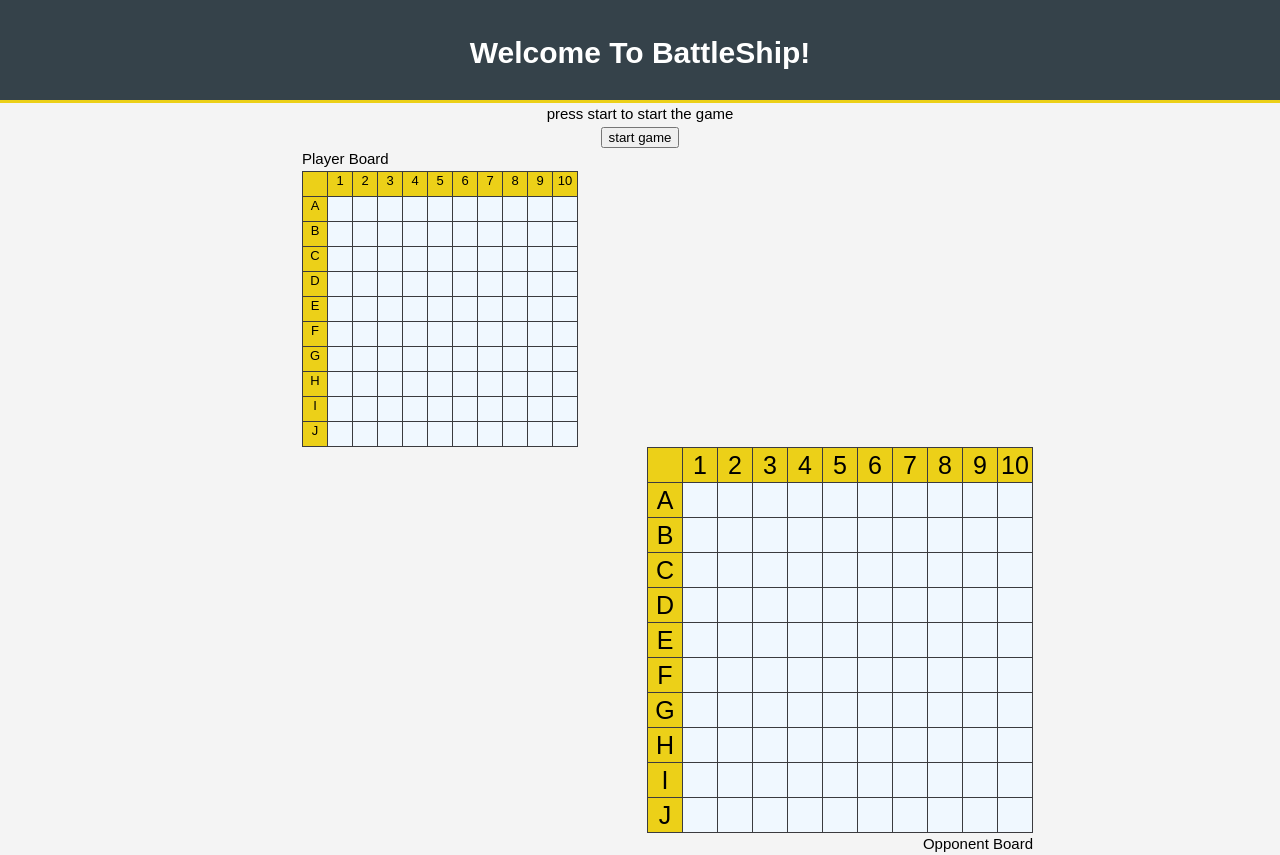
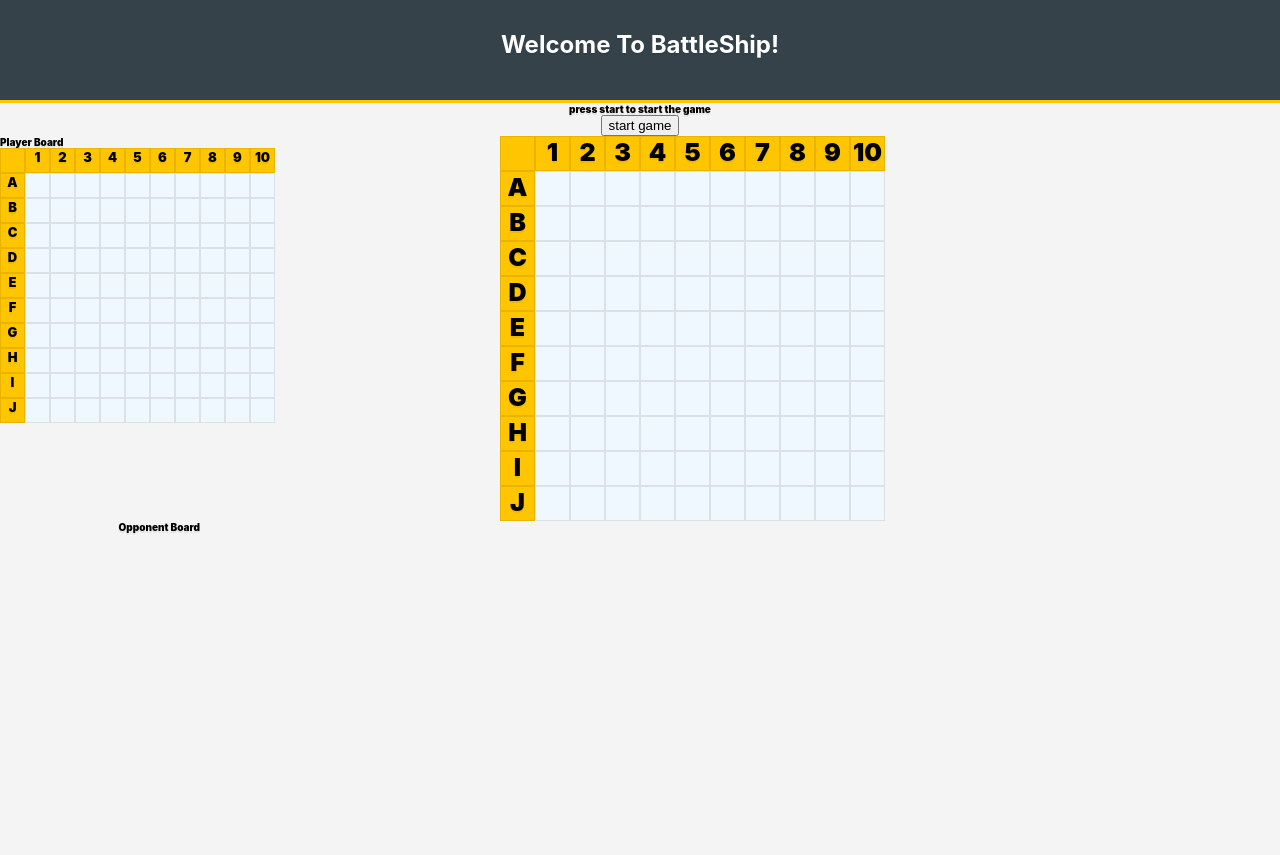
Before and after one commit to d-kang/battleship-react, a React app: page / in a window 1280 px wide. After the commit the page ends 800 px from the top, so only its background shows below. Built offline with nearby package versions, Linux system fonts and the light colour scheme; the HTML template or start-up script is replaced by a standard one.

Commit message:
Fix Border Styles to Be Grid Container and lighten item borders

```diff
--- a/src/assets/app.scss
+++ b/src/assets/app.scss
@@ -1,17 +1,23 @@
-$lightblack: lighten(#252527, 9);
+// $lightblack: lighten(#252527, 9);
+$lightblack: #272727;
 $opBoardSize : 35px;
 $plBoardSize : 25px;
 $margin: 400px;
-$gold : #ecd018;
+$gold: #ffc600;
+$borderColor: rgba(0, 0, 0, 0.09);
 
 body {
-  font: 15px/1.5 Arial, Helvetica,sans-serif;
+  box-sizing: border-box;
+  font-family: -apple-system, BlinkMacSystemFont, "Segoe UI", Roboto, Helvetica, Arial, sans-serif;
+  font-weight: 900;
+  font-size: 10px;
   padding:0;
   margin:0;
   background-color:#f4f4f4;
+  text-shadow: 0 2px 0 rgba(0, 0, 0, 0.07);
 }
 
-.container{
+.header-container{
   width:80%;
   margin:auto;
   overflow:hidden;
@@ -28,34 +34,37 @@ header {
     text-align: center;
     h1 {
       margin: 0;
+      font-size: x-large;
     }
   }
 }
 
-.flex-container {
-  display: flex;
-  flex-direction: column;
-  justify-content: center;
-  align-items: center;
+.container {
+  display: grid;
+  grid-template-columns: 100px 100px;
+  grid-template-areas:
+  "b1 b1"
+  "b2 b2"
 }
 
-.grid-container {
+.board-container.player {
+  grid-area: b1;
+}
+
+.board-container.opponent {
+  grid-area: b2;
+}
+
+
+.board-container {
   display: grid;
-  border-top: 1px;
-  border-right: 1px;
-  border-style: ridge;
-  border-bottom: 0px;
-  border-left: 0px;
-  border-color: $lightblack;
-  border-width: thin;
-  line-height: 1.4em;
   &.player {
     font-size: small;
     margin-right: $margin;
     grid-template-columns: repeat(11, $plBoardSize);
     grid-auto-rows: minmax($plBoardSize, $plBoardSize);
-    .grid-item.letter,
-    .grid-item.num {
+    .board-item.letter,
+    .board-item.num {
       background: $gold;
     }
   }
@@ -64,19 +73,16 @@ header {
     margin-left: $margin;
     grid-template-columns: repeat(11, $opBoardSize);
     grid-auto-rows: minmax($opBoardSize, $opBoardSize);
-    .grid-item.letter,
-    .grid-item.num {
+    .board-item.letter,
+    .board-item.num {
       background: $gold;
     }
   }
 }
 
-.grid-item {
+.board-item {
   text-align: center;
-  border-style: solid;
   background: aliceblue;
-  border-right: 0px;
-  border-top: 0px;
-  border-color: $lightblack;
-  border-width: thin;
+  border: 1px solid $borderColor;
+
 }
--- a/src/components/Boards.jsx
+++ b/src/components/Boards.jsx
@@ -3,15 +3,15 @@ import PropTypes from 'prop-types';
 import BoardMap from './BoardMap';
 
 const Boards = ({ player, opponent }) =>
-  <div className="flex-container">
+  <div className="container">
     <BoardMap
       board={player}
       isPlayer={true}
-      className="grid-container player"
+      className="board-container player"
     />
     <BoardMap
       isPlayer={false}
-      className="grid-container opponent"
+      className="board-container opponent"
       board={opponent}
       style={{borderTop: '1px'}}
     />
--- a/src/components/Cell.jsx
+++ b/src/components/Cell.jsx
@@ -67,7 +67,7 @@ class Cell extends PureComponent {
   render() {
     return (
       <div
-        className={`grid-item ${this.props.clSuffix}`}
+        className={`board-item ${this.props.clSuffix}`}
         onClick={this.moves}
         style={this.renderPiece}
       >
--- a/src/components/Header.jsx
+++ b/src/components/Header.jsx
@@ -3,7 +3,7 @@ import GameInstruction from './GameInstruction';
 
 const Header = ({ message }) =>
   <header>
-    <div className="container">
+    <div className="header-container">
       <div id="branding">
         <h1>
           {message}
```
